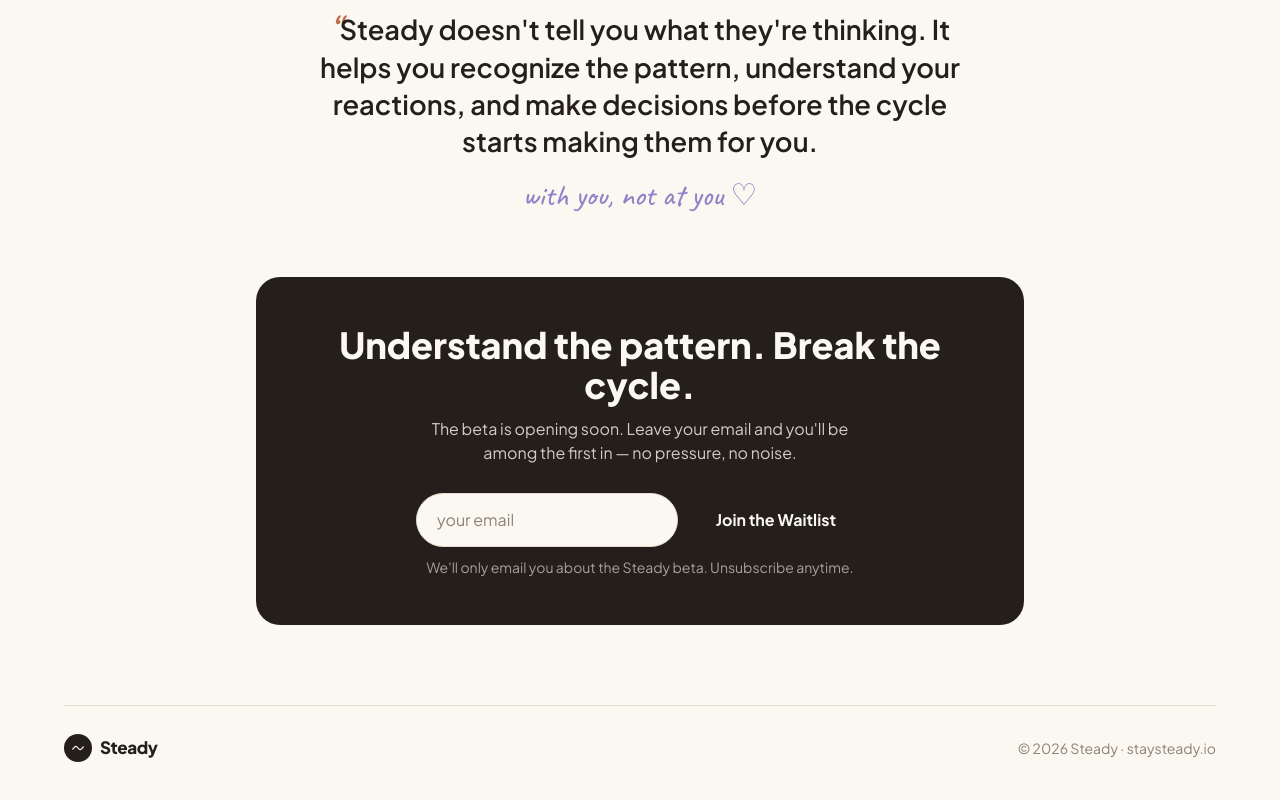
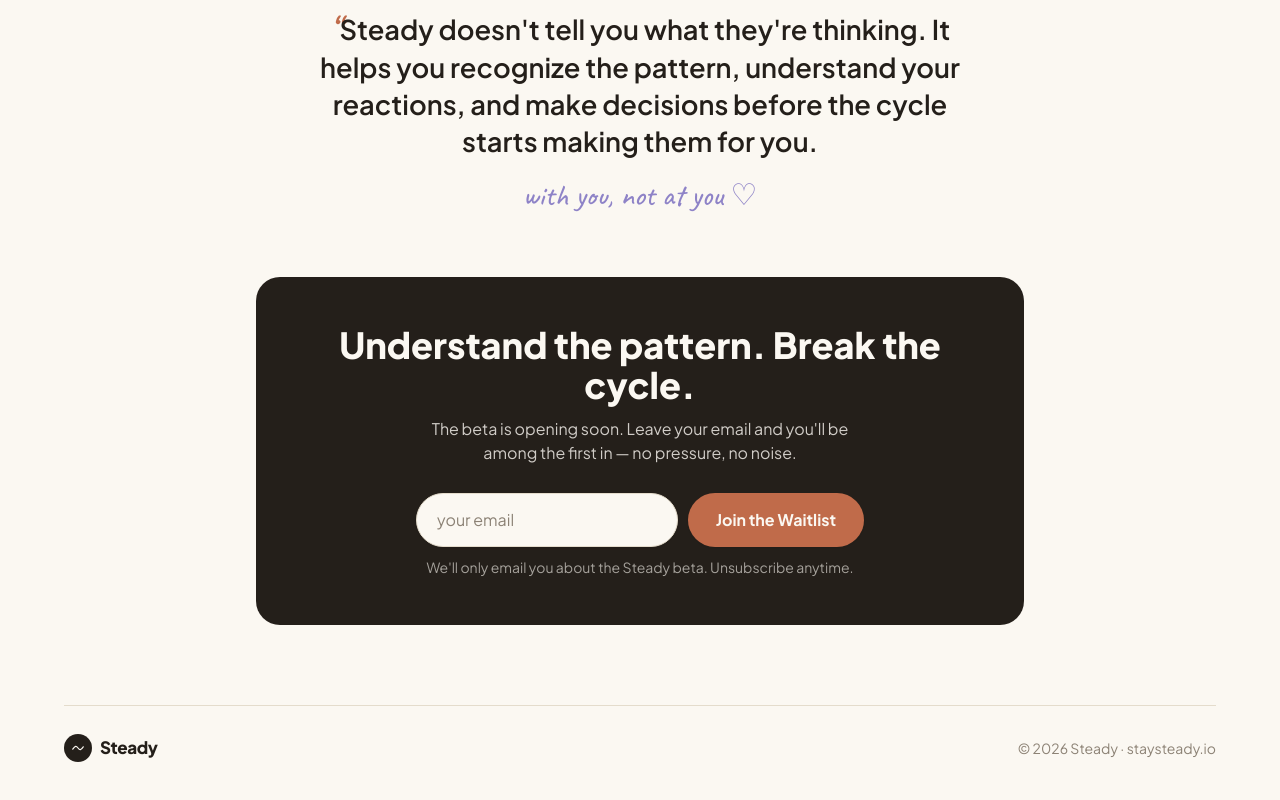
Before and after one commit to jmyoakum/steady-landing, a Next.js app: page / in a window 1280 px wide. Shown: the part 3029-3829 px from the top of the page. Built offline with nearby package versions, Linux system fonts and the light colour scheme.

Commit message:
Add files via upload

```diff
--- a/app/page.tsx
+++ b/app/page.tsx
@@ -5,7 +5,16 @@ import { useEffect, useState } from "react";
 type Status = "idle" | "loading" | "success" | "error";
 
 /* ---------- Email capture (wired to Kit via /api/subscribe) ---------- */
-function WaitlistForm({ cta, id }: { cta: string; id?: string }) {
+function WaitlistForm({
+  cta,
+  id,
+  tone = "light",
+}: {
+  cta: string;
+  id?: string;
+  tone?: "light" | "dark";
+}) {
+  const dark = tone === "dark";
   const [email, setEmail] = useState("");
   const [status, setStatus] = useState<Status>("idle");
   const [message, setMessage] = useState("");
@@ -38,7 +47,7 @@ function WaitlistForm({ cta, id }: { cta: string; id?: string }) {
   if (status === "success") {
     return (
       <p
-        className="font-hand text-2xl text-clayDeep"
+        className={`font-hand text-2xl ${dark ? "text-gold" : "text-clayDeep"}`}
         role="status"
         aria-live="polite"
       >
@@ -63,13 +72,19 @@ function WaitlistForm({ cta, id }: { cta: string; id?: string }) {
         <button
           type="submit"
           disabled={status === "loading"}
-          className="whitespace-nowrap rounded-full bg-ink px-7 py-3.5 text-base font-bold text-cream shadow-sm transition-all hover:bg-clayDeep hover:shadow-md active:translate-y-px disabled:opacity-60"
+          className={`whitespace-nowrap rounded-full px-7 py-3.5 text-base font-bold text-cream shadow-sm transition-all hover:shadow-md active:translate-y-px disabled:opacity-60 ${
+            dark ? "bg-clay hover:bg-coral" : "bg-ink hover:bg-clayDeep"
+          }`}
         >
           {status === "loading" ? "…" : cta}
         </button>
       </div>
       {message && status === "error" ? (
-        <p className="mt-2 font-hand text-xl text-clayDeep" role="status" aria-live="polite">
+        <p
+          className={`mt-2 font-hand text-xl ${dark ? "text-coral" : "text-clayDeep"}`}
+          role="status"
+          aria-live="polite"
+        >
           {message}
         </p>
       ) : null}
@@ -400,7 +415,7 @@ export default function Home() {
             the first in — no pressure, no noise.
           </p>
           <div className="mx-auto mt-7 max-w-md">
-            <WaitlistForm cta="Join the Waitlist" />
+            <WaitlistForm cta="Join the Waitlist" tone="dark" />
             <p className="mt-2.5 text-sm text-cream/60">
               We&apos;ll only email you about the Steady beta. Unsubscribe
               anytime.
```
